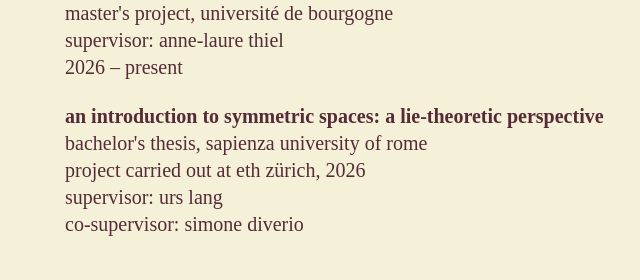
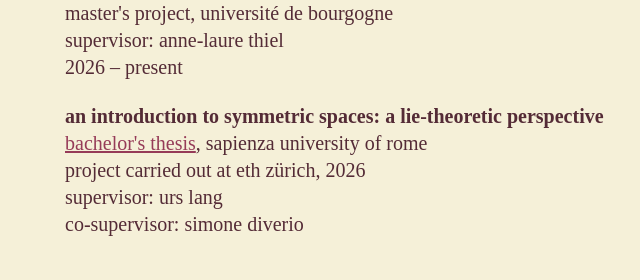
Before and after one commit to mariavalentinadenicola/mariavalentinadenicola.github.io, a plain HTML site: page index.html in a window 1280 px wide. Shown: the part 1321-1601 px from the top of the page, 0-640 px from the left. Drawn offline with Linux system fonts and the light colour scheme.

Commit message:
Update index.html

```diff
--- a/index.html
+++ b/index.html
@@ -220,12 +220,21 @@ supervisor: anne-laure thiel<br>
 </p>
 
 <p>
+
 <b>an introduction to symmetric spaces:
+
 a lie-theoretic perspective</b><br>
-bachelor's thesis, sapienza university of rome<br>
+
+<a href="thesis.pdf" target="_blank">bachelor's thesis</a>,
+
+sapienza university of rome<br>
+
 project carried out at eth zürich, 2026<br>
+
 supervisor: urs lang<br>
+
 co-supervisor: simone diverio
+
 </p>
 
 
```
